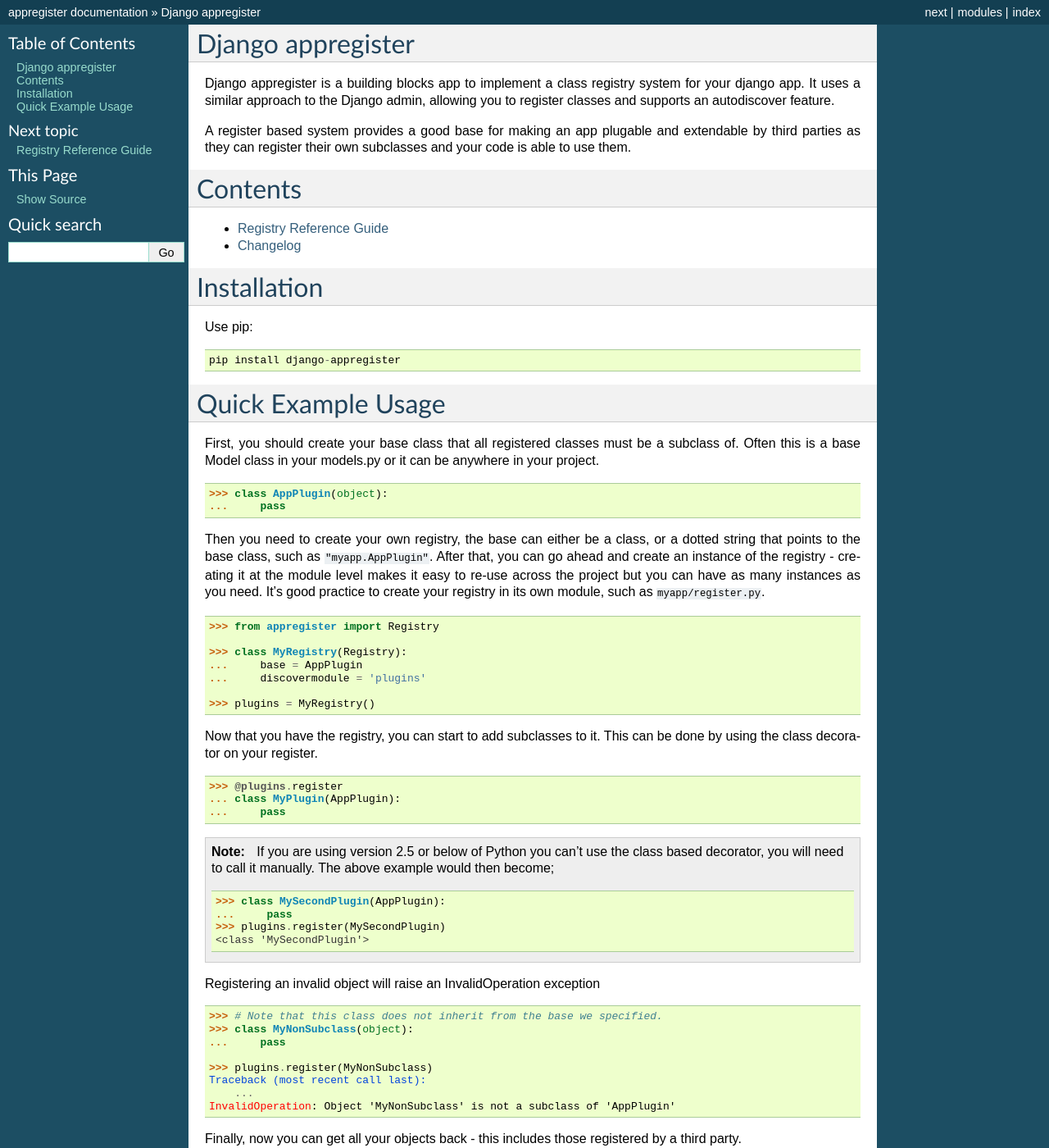
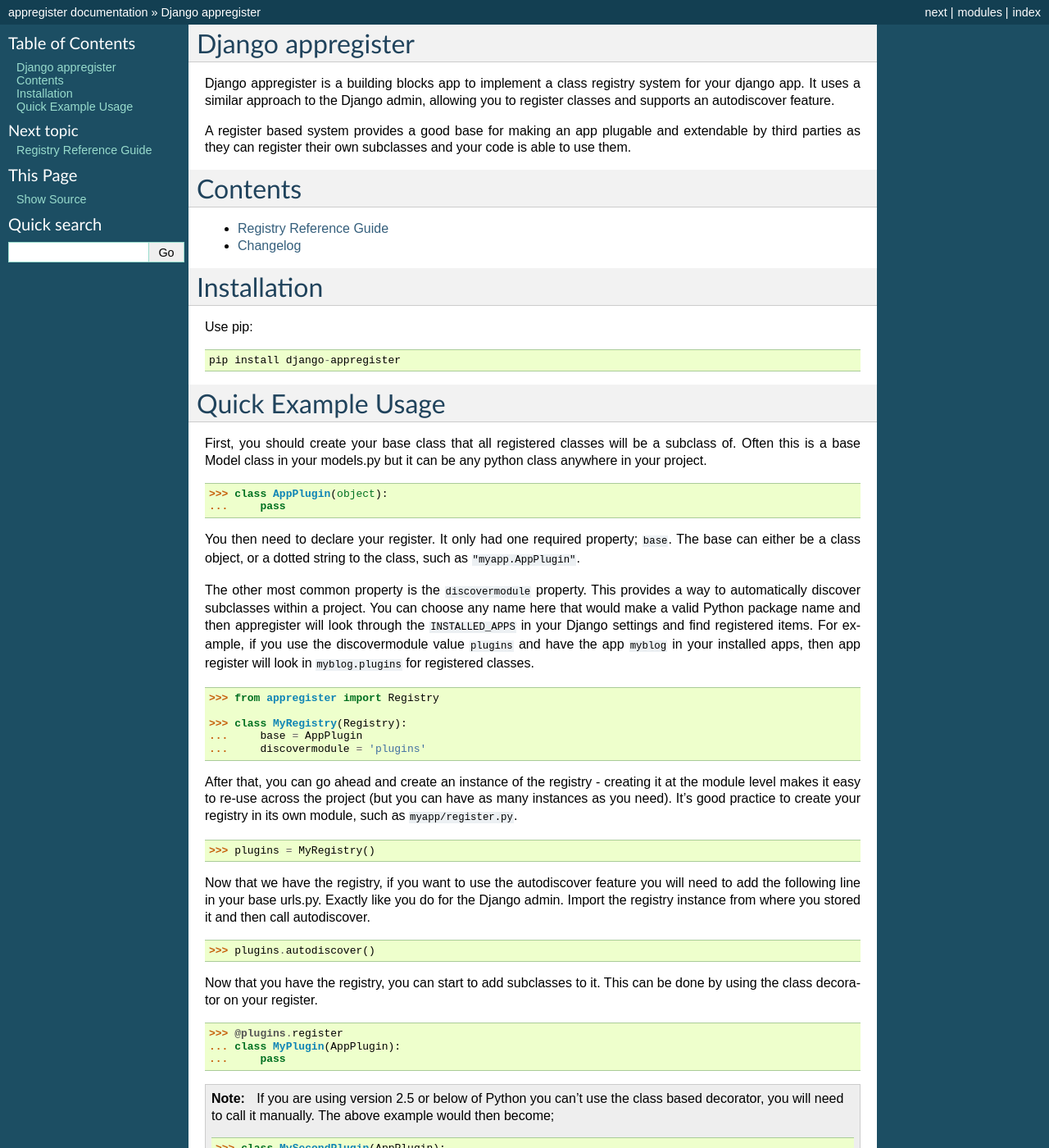
Before and after one commit to d0ugal/django-appregister, a Sphinx documentation site: the page built from docs/index.rst, in a window 1280 px wide and 1400 px high. Shown: the whole window at 82% size. Built offline with Sphinx 7.4.7, drawn with Linux system fonts in a browser that asks for light colours; the version number could not be read and is left out.

Commit message:
Updated index to reflect more features and improve working.

```diff
--- a/docs/index.rst
+++ b/docs/index.rst
@@ -30,21 +30,26 @@
 Quick Example Usage
 ========================================
 
-First, you should create your base class that all registered classes must be a
-subclass of. Often this is a base Model class in your models.py or it can be
-anywhere in your project.
+First, you should create your base class that all registered classes will be a
+subclass of. Often this is a base Model class in your models.py but it can be
+any python class anywhere in your project.
 
 .. doctest::
 
     >>> class AppPlugin(object):
     ...     pass
 
-Then you need to create your own registry, the base can either be a class, or a
-dotted string that points to the base class, such as ``"myapp.AppPlugin"``.
-After that, you can go ahead and create an instance of the registry - creating
-it at the module level makes it easy to re-use across the project but you can
-have as many instances as you need. It's good practice to create your registry
-in its own module, such as ``myapp/register.py``.
+You then need to declare your register. It only had one required property;
+``base``. The base can either be a class object, or a dotted string to the
+class, such as ``"myapp.AppPlugin"``.
+
+The other most common property is the ``discovermodule`` property. This
+provides a way to automatically discover subclasses within a project. You can
+choose any name here that would make a valid Python package name and then
+appregister will look through the ``INSTALLED_APPS`` in your Django settings
+and find registered items. For example, if you use the discovermodule value
+``plugins`` and have the app ``myblog`` in your installed apps, then app
+register will look in ``myblog.plugins`` for registered classes.
 
 .. doctest::
 
@@ -54,7 +59,23 @@
     ...     base = AppPlugin
     ...     discovermodule = 'plugins'
 
+After that, you can go ahead and create an instance of the registry -
+creating it at the module level makes it easy to re-use across the project
+(but you can have as many instances as you need). It's good practice to
+create your registry in its own module, such as ``myapp/register.py``.
+
+.. doctest::
+
     >>> plugins = MyRegistry()
+
+Now that we have the registry, if you want to use the autodiscover feature
+you will need to add the following line in your base urls.py. Exactly like you
+do for the Django admin. Import the registry instance from where you stored
+it and then call autodiscover.
+
+.. doctest::
+
+    >>> plugins.autodiscover()
 
 Now that you have the registry, you can start to add subclasses to it. This can
 be done by using the class decorator on your register.
```
